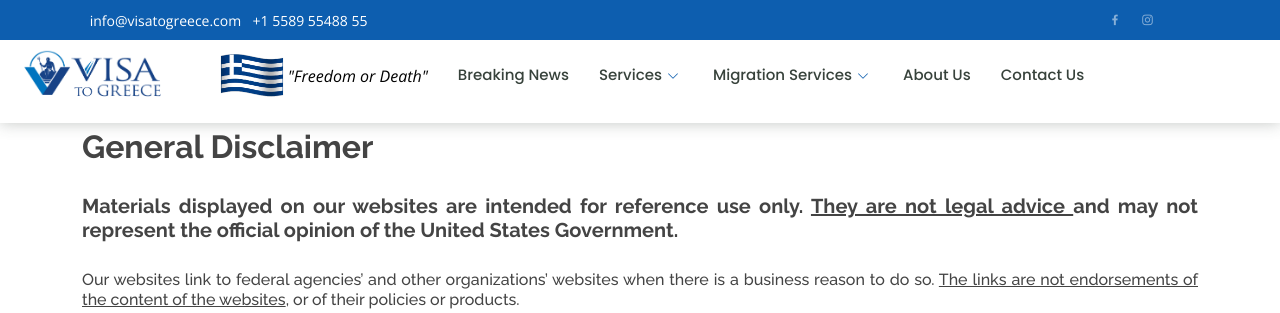
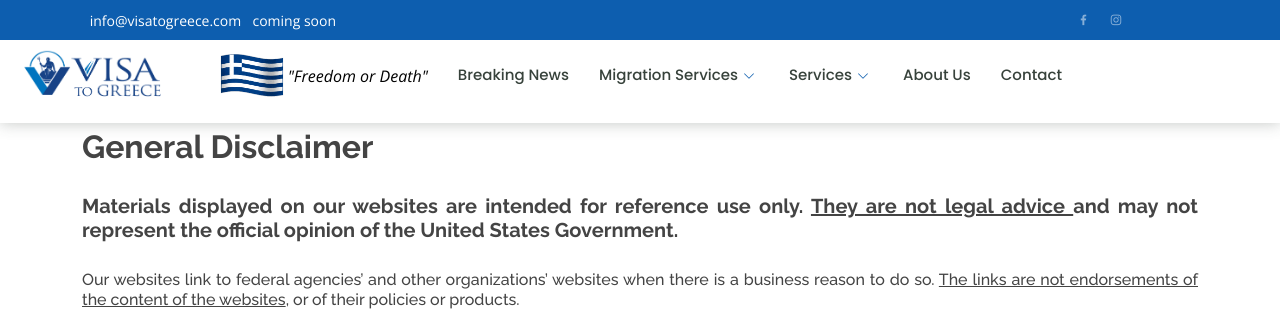
Before and after one commit to Unisight-Technologies/visa-to-greece, a Django app: page /disclaimer/ in a window 1280 px wide. Shown: the top 313 px of the page. Run offline with Django 3.2, Linux system fonts and the light colour scheme; some libraries are stand-ins or nearby versions.

Commit message:
Fixed navbaar, optimised site

```diff
--- a/Greece_app/static/assets/css/style.css
+++ b/Greece_app/static/assets/css/style.css
@@ -30,7 +30,7 @@ h1, h2, h3, h4, h5, h6 {
 #whyus{
   width: 60%;
 }
-@media screen and (max-width: 600px) {
+@media screen and (max-width: 600px){
   #whyus{
     width: 100%;
   }
--- a/Greece_app/static/assets/js/main.js
+++ b/Greece_app/static/assets/js/main.js
@@ -119,7 +119,7 @@
    */
   window.addEventListener('load', () => {
     AOS.init({
-      duration: 1000,
+      duration: 50,
       easing: 'ease-in-out',
       once: true,
       mirror: false
--- a/Greece_app/templates/base.html
+++ b/Greece_app/templates/base.html
@@ -44,7 +44,7 @@
   <div class="container d-flex">
     <div class="contact-info mr-auto" style="margin-right: 65%">
       <a href="#" class="envelope"><i class="bx bxl-envelope"></i> info@visatogreece.com </a>
-      <a href="#" class="phone"><i class="bx bxl-phone"></i></i></a> +1 5589 55488 55
+      <a href="#" class="phone"><i class="bx bxl-phone"></i></i></a> coming soon
     </div>
     <div class="social-links">
       <!-- <a href="#" class="twitter"><i class="icofont-twitter"></i></a> -->
@@ -72,15 +72,6 @@
       <nav id="navbar" class="navbar">
         <ul>
           <li><a href="#">Breaking News</a></li>
-          <li class="dropdown"><a href="#"><span>Services</span> <i class="bi bi-chevron-down"></i></a>
-            <ul>
-              <li><a href="{% url 'studentvisa' %}">Student VISA</a></li>
-              <li><a href="{% url 'workvisa' %}">Work VISA</a></li>
-              <li><a href="{% url 'golden_visa' %}">Golden VISA</a></li>
-              <!-- <li><a href="#">Drop Down 4</a></li> -->
-            </ul>
-          </li>
-
           <li class="dropdown"><a href="#"><span>Migration Services</span> <i class="bi bi-chevron-down"></i></a>
             <ul>
               <li>  <a href="https://visatoitaly.com/">Italy</a> </li>
@@ -98,8 +89,18 @@
 
               </ul>
           </li>
+          <li class="dropdown"><a href="#"><span>Services</span> <i class="bi bi-chevron-down"></i></a>
+            <ul>
+              <li><a href="{% url 'studentvisa' %}">Student VISA</a></li>
+              <li><a href="{% url 'workvisa' %}">Work VISA</a></li>
+              <li><a href="{% url 'golden_visa' %}">Golden VISA</a></li>
+              <!-- <li><a href="#">Drop Down 4</a></li> -->
+            </ul>
+          </li>
+
+
             <li><a class="nav-link scrollto" href="{% url 'aboutus' %}">About Us</a></li>
-          <li><a class="nav-link scrollto" href="{% url 'contactus' %}">Contact Us</a></li>
+          <li><a class="nav-link scrollto" href="{% url 'contactus' %}">Contact</a></li>
         </ul>
         <i class="bi bi-list mobile-nav-toggle"></i>
       </nav><!-- .navbar -->
@@ -148,7 +149,7 @@
                   <li><i class="bx bx-chevron-right"></i> <a href="{% url 'golden_visa' %}">Golden VISA </a></li>
 
 
-                  <li><i class="bx bx-chevron-right"></i> <a href="{% url 'contactus' %}">Contact Us</a></li>             <!-- <li><i class="bx bx-chevron-right"></i> <a href="#">Terms of service</a></li> -->             <!-- <li><i class="bx bx-chevron-right"></i> <a href="#">Privacy policy</a></li> -->
+                  <li><i class="bx bx-chevron-right"></i> <a href="{% url 'contactus' %}">Contact</a></li>             <!-- <li><i class="bx bx-chevron-right"></i> <a href="#">Terms of service</a></li> -->             <!-- <li><i class="bx bx-chevron-right"></i> <a href="#">Privacy policy</a></li> -->
                  </ul>
                </div>
 
--- a/static/assets/css/style.css
+++ b/static/assets/css/style.css
@@ -30,7 +30,7 @@ h1, h2, h3, h4, h5, h6 {
 #whyus{
   width: 60%;
 }
-@media screen and (max-width: 600px) {
+@media screen and (max-width: 600px){
   #whyus{
     width: 100%;
   }
--- a/static/assets/js/main.js
+++ b/static/assets/js/main.js
@@ -119,7 +119,7 @@
    */
   window.addEventListener('load', () => {
     AOS.init({
-      duration: 1000,
+      duration: 50,
       easing: 'ease-in-out',
       once: true,
       mirror: false
```
Also changed, not shown: Greece_app/templates/aboutus.html (+0 -16 lines), Greece_app/templates/contactus.html (+21 -0 lines), Greece_app/static/assets/img/Animated Flag Greece.gif, Greece_app/static/assets/img/aboutgreece.png, Greece_app/static/assets/img/whyus.png, static/assets/img/Animated Flag Greece.gif, static/assets/img/aboutgreece.png, static/assets/img/whyus.png.
